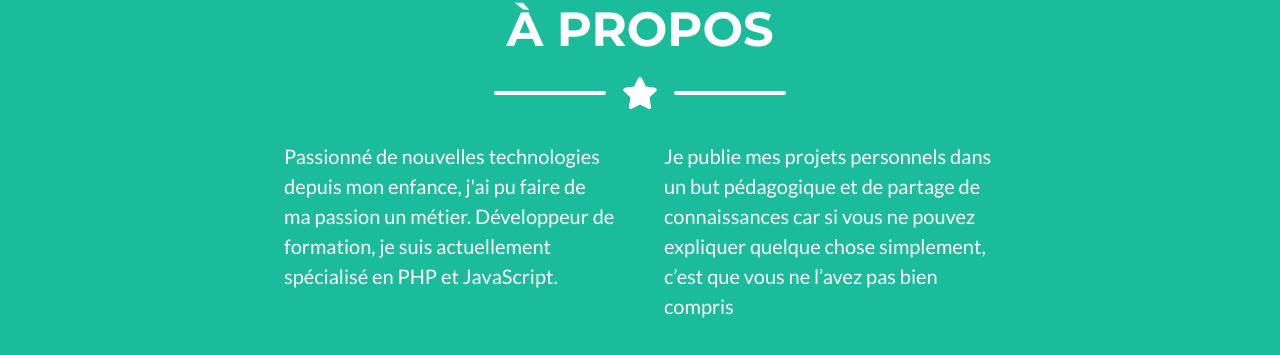
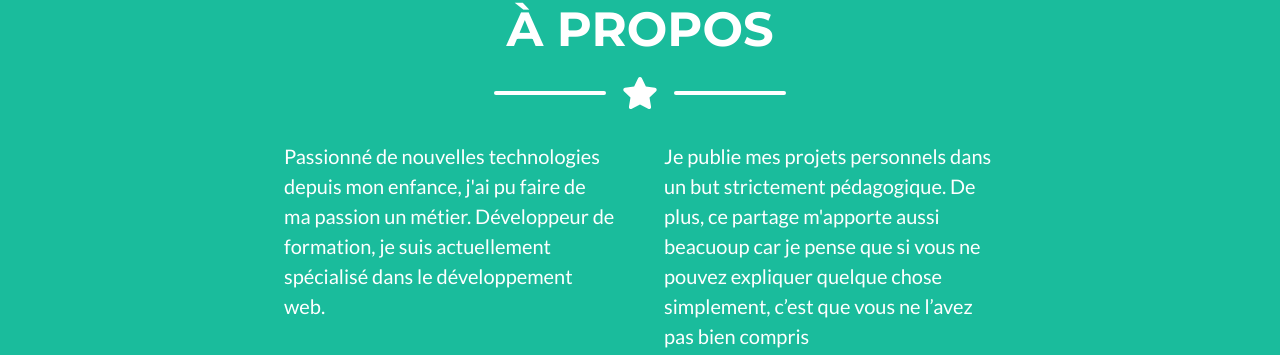
Before and after one commit to JonathanRochelli/JonathanRochelli.github.io, a plain HTML site: page index.html in a window 1280 px wide. Shown: the part 1467-1822 px from the top of the page. Drawn offline with nearby package versions, Linux system fonts and the light colour scheme.

Commit message:
Update index.html
Modification de la section "À propos"

```diff
--- a/index.html
+++ b/index.html
@@ -107,8 +107,8 @@
                 </div>
                 <!-- About Section Content-->
                 <div class="row">
-                    <div class="col-lg-4 ml-auto"><p class="lead">Passionné de nouvelles technologies depuis mon enfance, j'ai pu faire de ma passion un métier. Développeur de formation, je suis actuellement spécialisé en PHP et JavaScript.</p></div>
-                    <div class="col-lg-4 mr-auto"><p class="lead">Je publie mes projets personnels dans un but pédagogique et de partage de connaissances car si vous ne pouvez expliquer quelque chose simplement, c’est que vous ne l’avez pas bien compris </p></div>
+                    <div class="col-lg-4 ml-auto"><p class="lead">Passionné de nouvelles technologies depuis mon enfance, j'ai pu faire de ma passion un métier. Développeur de formation, je suis actuellement spécialisé dans le développement web.</p></div>
+                    <div class="col-lg-4 mr-auto"><p class="lead">Je publie mes projets personnels dans un but strictement pédagogique. De plus, ce partage m'apporte aussi beacuoup car je pense que si vous ne pouvez expliquer quelque chose simplement, c’est que vous ne l’avez pas bien compris </p></div>
                 </div>
                 <!-- About Section Button-->
                 <div class="text-center mt-4">
```
